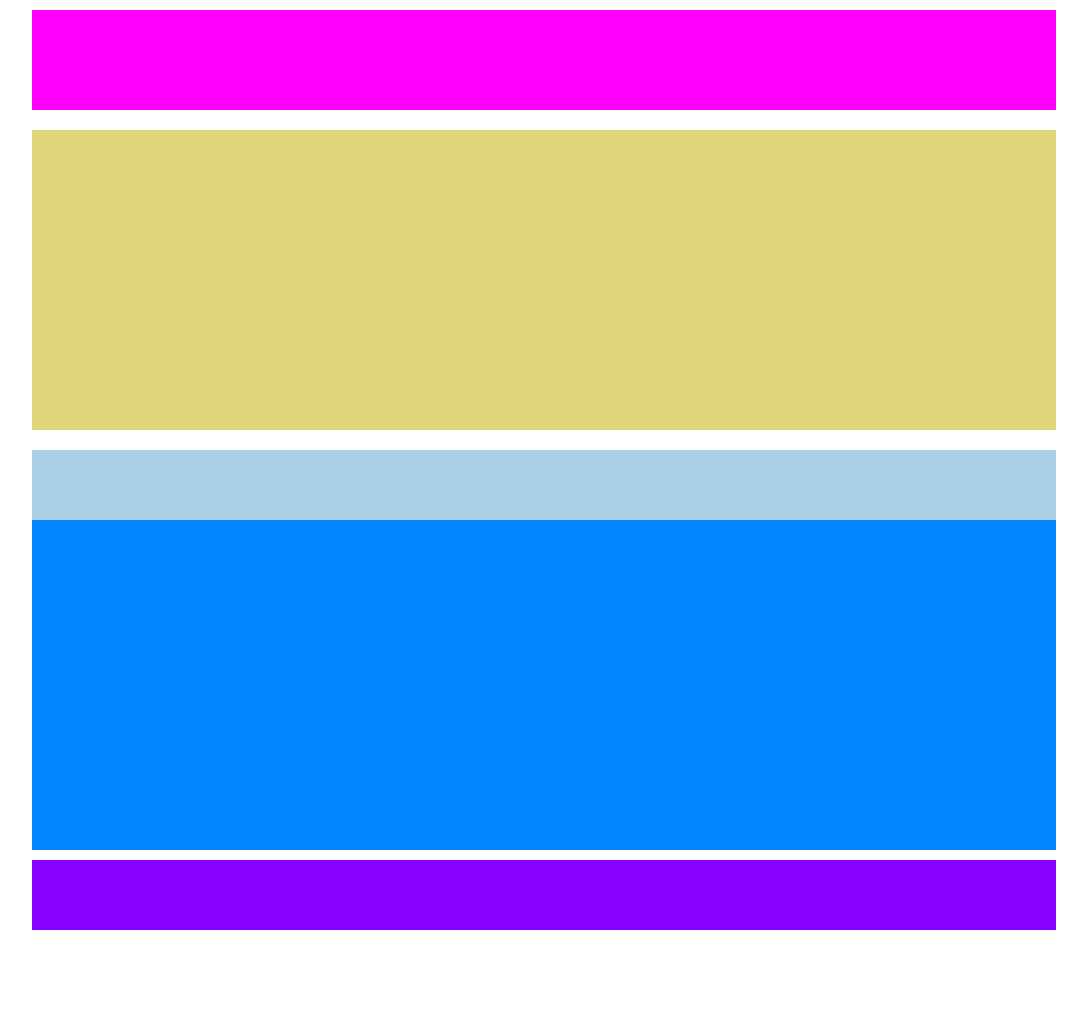
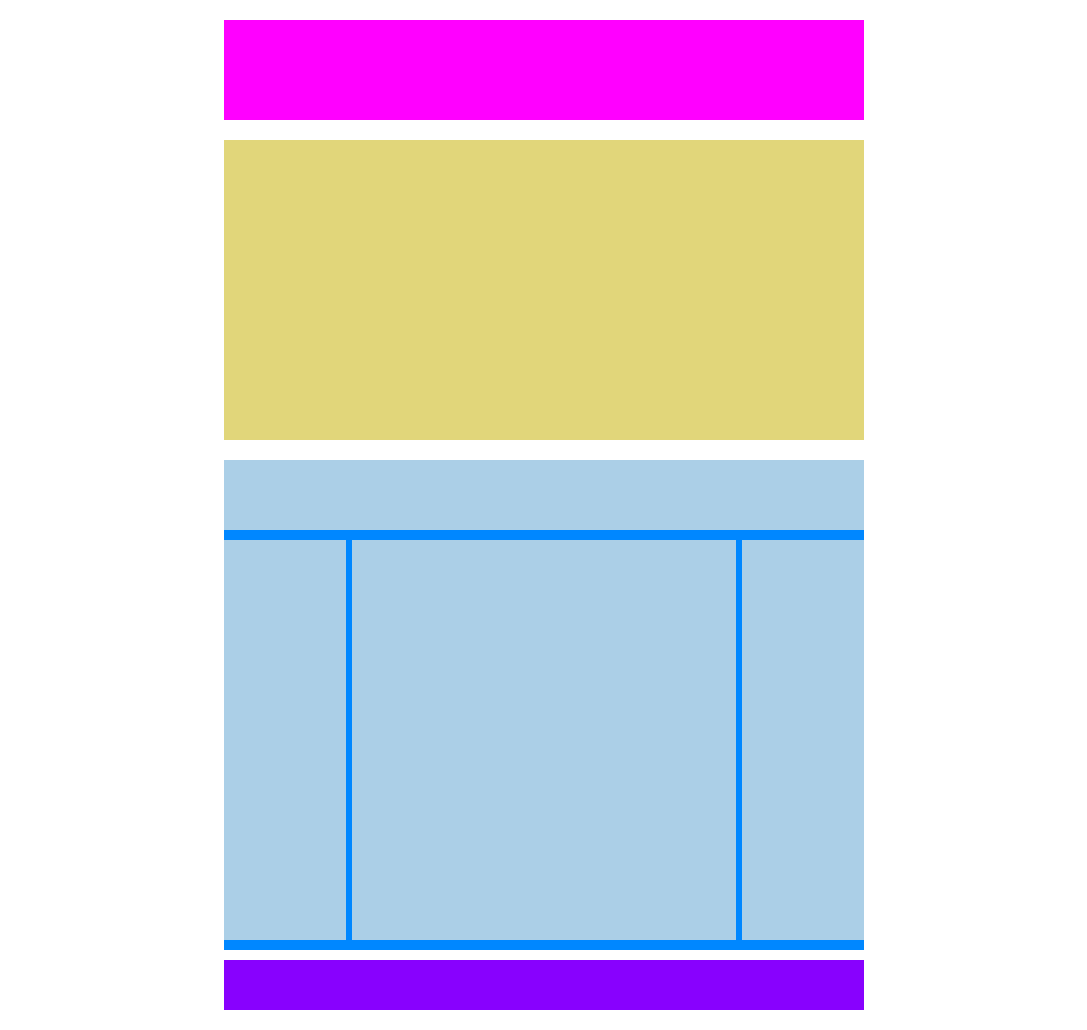
Before and after one commit to FedericoCaf/htmlcss-struttura-wp, a plain HTML site: page index.html in a window 1280 px wide. Shown: the whole page, without its empty margins (96-1183 px from the left). Before the commit the page ends 940 px from the top, so only its background shows below. Drawn offline with Linux system fonts and the light colour scheme.

Commit message:
completato

```diff
--- a/css/style.css
+++ b/css/style.css
@@ -10,9 +10,9 @@
   clear: both;
 }
 
-.container{
- width:80%;
- margin: 10px auto;
+.global-container{
+ width:50%;
+ margin: 20px auto;
 }
 
 header{
@@ -21,20 +21,20 @@ header{
 
 }
 
-.top-content{
+.top-container{
   min-height: 300px;
   background-color:#E1D67A;
   margin: 20px 0;
 }
 
-.central-content{
+.central-container{
   min-height: 400px;
   background-color:#0087FF;
   margin-bottom: 10px;
 }
 
 footer{
-  height: 70px;
+  height: 50px;
   background-color: #8801FE;
 }
 
@@ -42,3 +42,21 @@ footer{
   min-height: 70px;
   background-color:#ABCFE7;
 }
+
+.aside, .main-content{
+  float:left;
+}
+
+.aside{
+  width:19%;
+  min-height: 400px;
+  background-color: #ABCFE7;
+  margin:10px 0;
+}
+
+.main-content{
+  width:60%;
+  min-height: 400px;
+  background-color: #ABCFE7;
+  margin: 10px 1%;
+}
--- a/index.html
+++ b/index.html
@@ -9,19 +9,24 @@
 </head>
 <body>
 
-  <div class="container">
+  <div class="global-container">
     <header>
 
     </header>
 
-    <main class="top-content">
+    <main class="top-container">
 
     </main>
 
-    <main class="central-content">
+    <main class="central-container clearfix">
+
       <div class="central-title"></div>
 
+      <div class="aside"></div>
 
+      <div class="main-content"></div>
+
+      <div class="aside"></div>
 
     </main>
 
```
